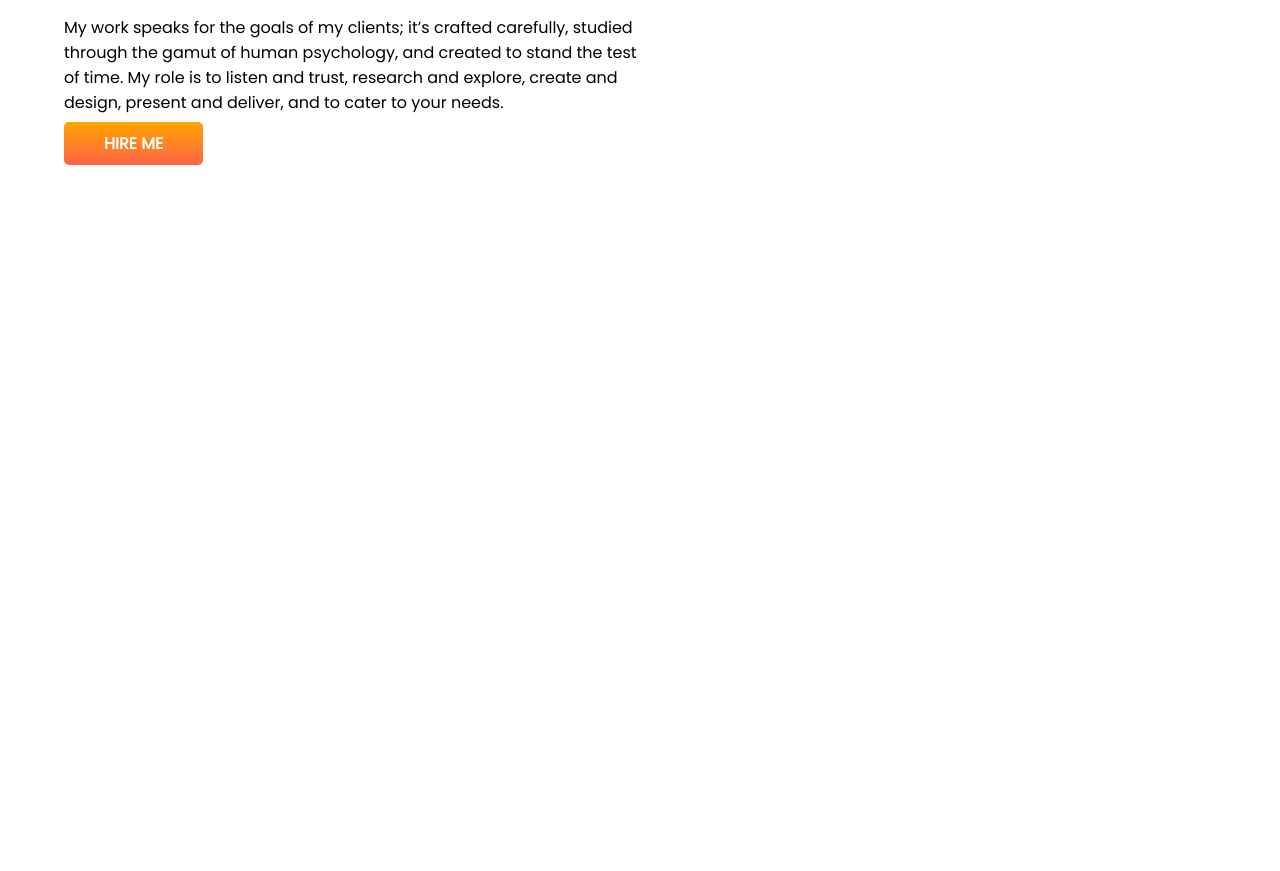
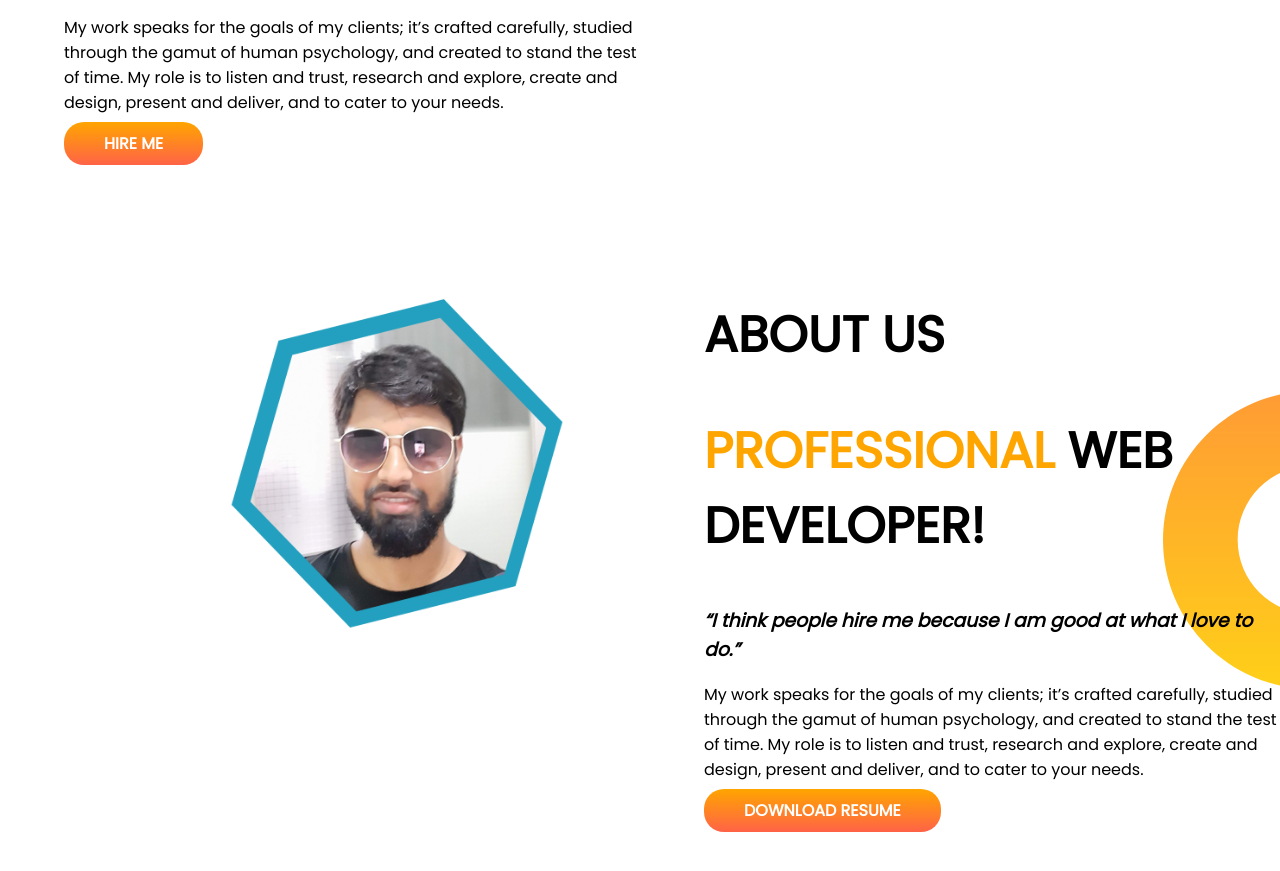
Before and after one commit to Kaushik-Pramanik/My-Portfolio, a plain HTML site: page index.html in a window 1280 px wide. Shown: the part 411-1282 px from the top of the page. Before the commit the page ends 800 px from the top, so only its background shows below. Drawn offline with Linux system fonts and the light colour scheme.

Commit message:
About Us added

```diff
--- a/index.html
+++ b/index.html
@@ -29,6 +29,23 @@
         </div>
 
     </section>
+    <section class="About-Us">
+        <div class="half">
+            <img id="shape-2" src="images/shape-2.png" alt="">
+        </div>
+        <div class="half">
+            <h1>ABOUT US</h1>
+            <h1><span class="orange-color">PROFESSIONAL</span> WEB DEVELOPER!</h1>
+            <h3><i>“I think people hire me because I am good at what I love to do.”</i> </h3>
+            <p>My work speaks for the goals of my clients; it’s crafted carefully, studied through the gamut of human
+                psychology, and created to stand the test of time. My role is to listen and trust, research and explore,
+                create
+                and design, present and deliver, and to cater to your needs.</p>
+            <a class="link-button" target="-blank" href="https://github.com/Kaushik-Pramanik/My-Portfolio">DOWNLOAD
+                RESUME</a>
+        </div>
+
+    </section>
 </body>
 
 </html>
--- a/style.css
+++ b/style.css
@@ -10,6 +10,7 @@ h1{
 }
 section{
     display: flex;
+    margin-bottom: 100px;
 }
 .half{
     width: 50%;
@@ -22,7 +23,7 @@ section{
     text-decoration: none;
     background-image: linear-gradient(orange,tomato);
     padding: 10px 40px;
-    border-radius: 5px;
+    border-radius: 20px;
     color: white;
     font-weight: 700;
 }
@@ -30,3 +31,11 @@ section{
     background-image: url(images/top-banner.png);
     background-repeat: no-repeat;
 }
+#shape-2{
+    width: 120%;
+}
+.About-Us{
+    background-image: url(images/dream-bg.png);
+    background-repeat: no-repeat;
+    background-position: right;
+}
```
